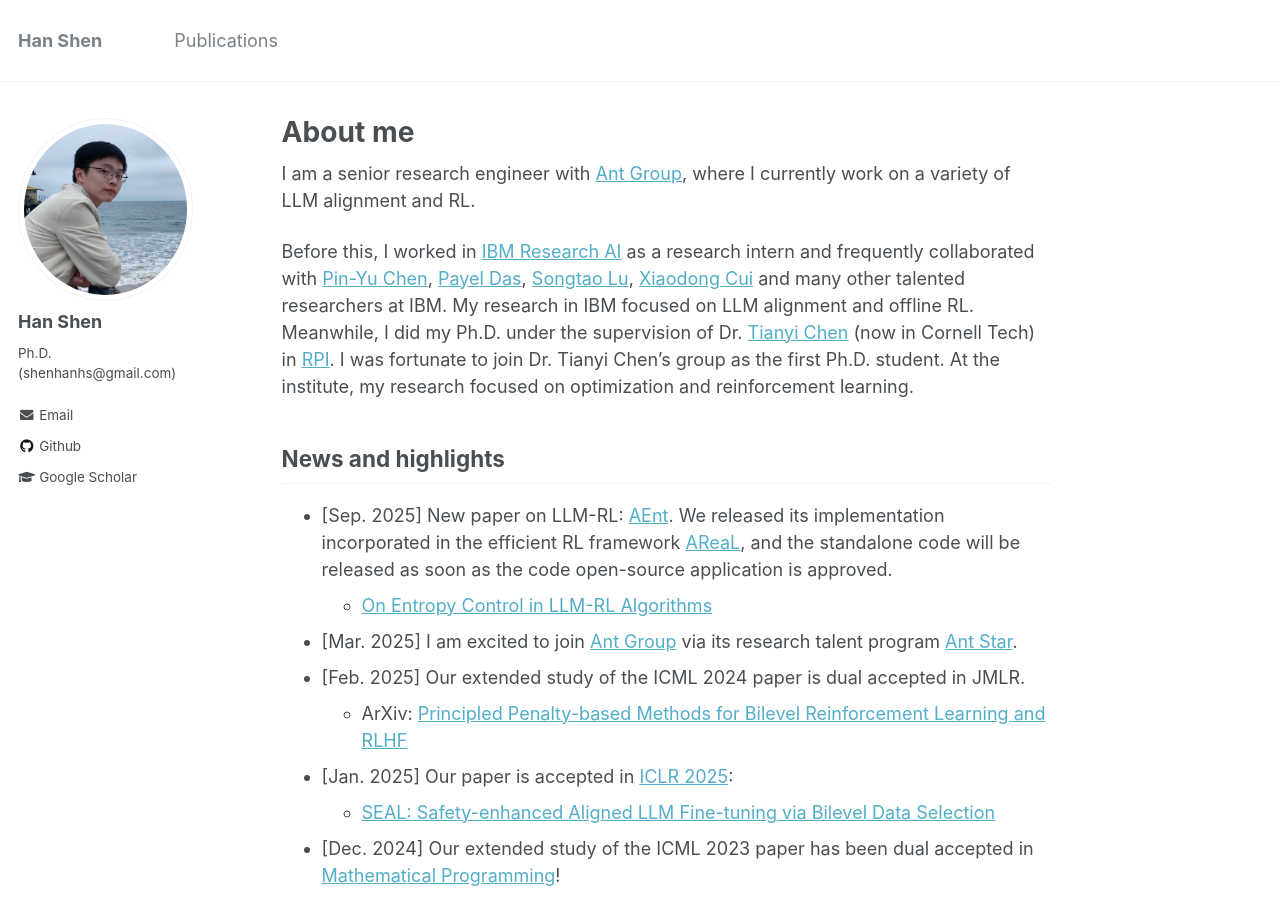
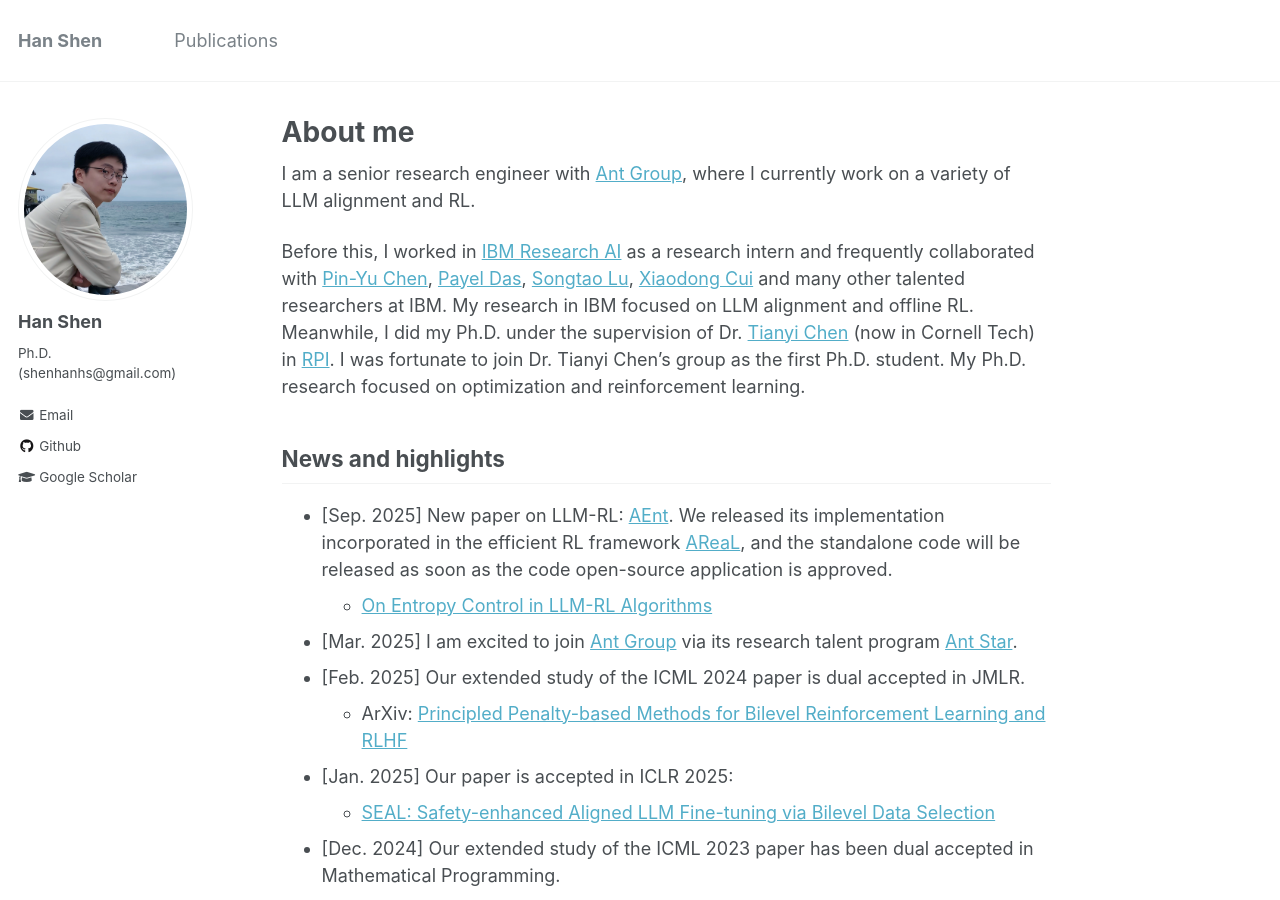
Before and after one commit to hanshen95/hanshen95.github.io, a Jekyll site: the page built from _pages/about.md, in a window 1280 px wide and 900 px high. Built offline with Jekyll 4.4.1, drawn with Linux system fonts in a browser that asks for light colours; some of the changed lines change nothing that is shown; some of the changed text lies outside the part shown.

Commit message:
Update about.md

```diff
--- a/_pages/about.md
+++ b/_pages/about.md
@@ -12,23 +12,8 @@
 
 I am a senior research engineer with [Ant Group](https://www.antgroup.com/en), where I currently work on a variety of LLM alignment and RL.
 
-Before this, I worked in [IBM Research AI](https://research.ibm.com/artificial-intelligence) as a research intern and frequently collaborated with [Pin-Yu Chen](https://sites.google.com/site/pinyuchenpage/), [Payel Das](https://scholar.google.com/citations?user=1vs31MgAAAAJ&hl=en), [Songtao Lu](https://sites.google.com/site/lusongtaoee), [Xiaodong Cui](https://research.ibm.com/people/xiaodong-cui) and many other talented researchers at IBM. My research in IBM focused on LLM alignment and offline RL. Meanwhile, I did my Ph.D. under the supervision of Dr. [Tianyi Chen](https://chentianyi1991.github.io/) (now in Cornell Tech) in [RPI](https://www.rpi.edu/). I was fortunate to join Dr. Tianyi Chen's group as the first Ph.D. student. At the institute, my research focused on optimization and reinforcement learning.
+Before this, I worked in [IBM Research AI](https://research.ibm.com/artificial-intelligence) as a research intern and frequently collaborated with [Pin-Yu Chen](https://sites.google.com/site/pinyuchenpage/), [Payel Das](https://scholar.google.com/citations?user=1vs31MgAAAAJ&hl=en), [Songtao Lu](https://sites.google.com/site/lusongtaoee), [Xiaodong Cui](https://research.ibm.com/people/xiaodong-cui) and many other talented researchers at IBM. My research in IBM focused on LLM alignment and offline RL. Meanwhile, I did my Ph.D. under the supervision of Dr. [Tianyi Chen](https://chentianyi1991.github.io/) (now in Cornell Tech) in [RPI](https://www.rpi.edu/). I was fortunate to join Dr. Tianyi Chen's group as the first Ph.D. student. My Ph.D. research focused on optimization and reinforcement learning.
 
-
-
-
-<!--
-## Research
-
-
-My research spans the areas of optimization algorithms and machine learning, covering the following topics:
-
-* <b> Bilevel learning </b> Bilevel learning is a general learning framework covering a wide range of topics--adversarial learning, hyper-parameter optimization, meta learning, etc. Our research focuses on the the theory foundation and algorithm design for bilevel training. We aim to advance and improve over the current single-level training paradigm with bilevel training framework.
-
-* <b> Reinforcement learning </b> Solving reinforcement learning problems with both online or offline policy optimization algorithms, along with recent focus on AI alginment with reinforcement learning from human feedback.
-
-* <b> Multi-objective learning </b> Learn multiple things like multiple objective functions, datasets, modalities efficiently.
--->
 
 
 
@@ -38,18 +23,13 @@
 * [Mar. 2025] I am excited to join [Ant Group](https://www.antgroup.com/en) via its research talent program [Ant Star](https://talent.antgroup.com/ant-star).
 * [Feb. 2025] Our extended study of the ICML 2024 paper is dual accepted in JMLR.
   * ArXiv: [Principled Penalty-based Methods for Bilevel Reinforcement Learning and RLHF](https://arxiv.org/abs/2410.07471)
-* [Jan. 2025] Our paper is accepted in [ICLR 2025](https://iclr.cc/):
+* [Jan. 2025] Our paper is accepted in ICLR 2025:
   * [SEAL: Safety-enhanced Aligned LLM Fine-tuning via Bilevel Data Selection](https://arxiv.org/abs/2410.07471)
-* [Dec. 2024] Our extended study of the ICML 2023 paper has been dual accepted in [Mathematical Programming](https://link.springer.com/journal/10107)!
+* [Dec. 2024] Our extended study of the ICML 2023 paper has been dual accepted in Mathematical Programming.
   * [On Penalty-based Bilevel Gradient Descent Method](https://arxiv.org/abs/2302.05185)
 * [Oct. 2024] New paper on improved LLM alignment framwork:
   * [Mitigating Forgetting in LLM Supervised Fine-Tuning and Preference Learning](https://arxiv.org/abs/2410.15483)
 * [May. 2024] I am excited to start my research internship at [IBM Research AI](https://research.ibm.com/artificial-intelligence).
-
-
-<!-- <font color="gray"> </font> -->
-
-
 
 
 ## Selected works
@@ -76,7 +56,6 @@
 
 
 
-
 ## Services
 Reviewer for
 * Advances in Neural Information Processing Systems (NeurIPS)
@@ -88,12 +67,11 @@
 
 
 
-
 ## Industry experiences
 
 ### Ant Group. (CN) Present
 
-* Research engineer, joined via [Ant Star](https://talent.antgroup.com/ant-star) talent program.
+* Senior research engineer, joined via [Ant Star](https://talent.antgroup.com/ant-star) talent program.
 
 ### IBM Research AI. (US) 05.2024 - 08.2024
 
```
